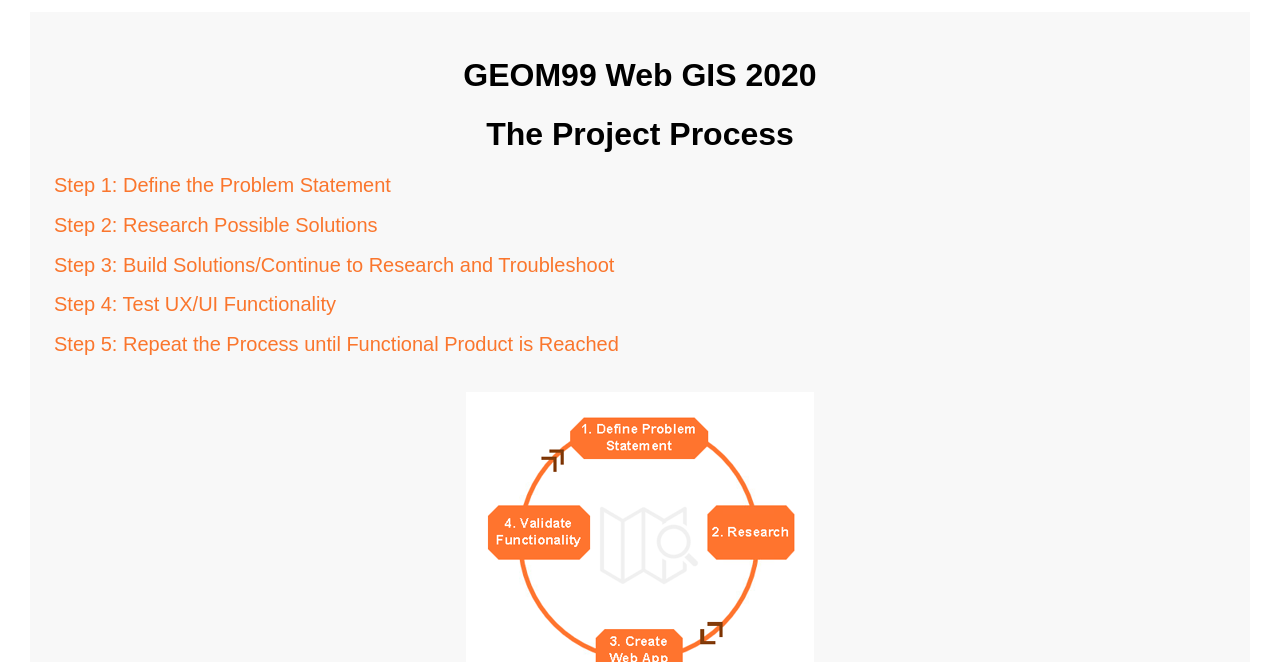
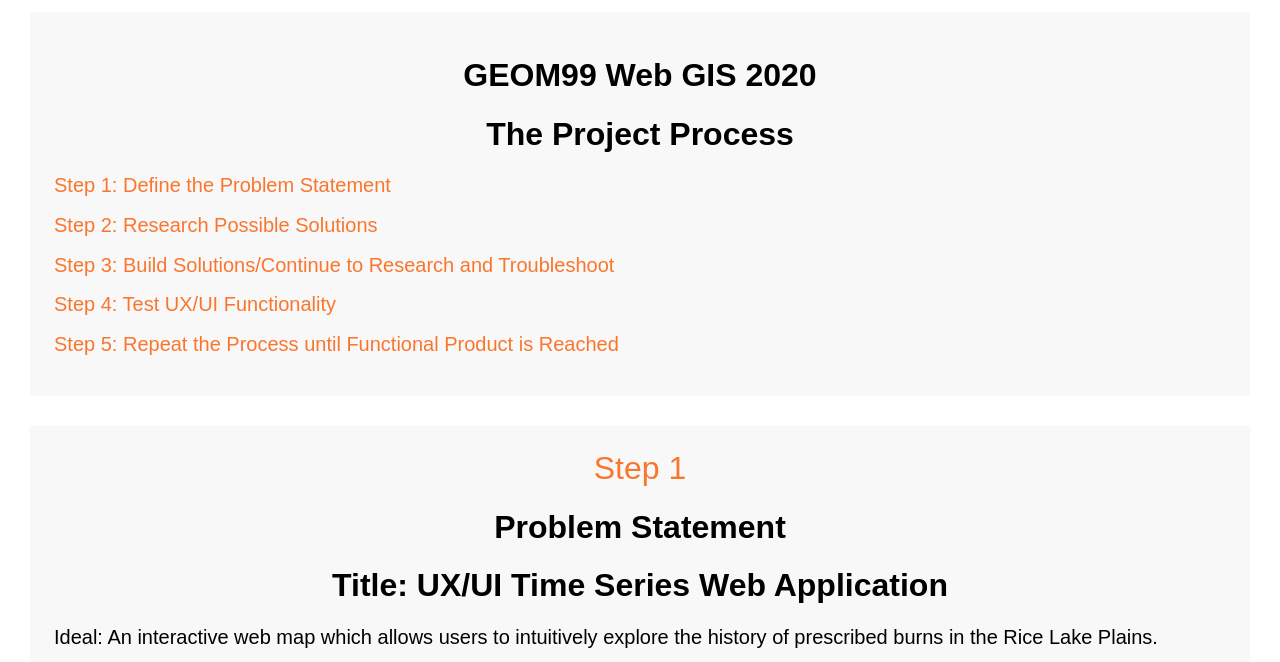
Before and after one commit to ebradbee/NCC-Prescribed-Burns, a plain HTML site: page process.html in a window 1280 px wide. Shown: the part 117-779 px from the top of the page. Drawn offline with Linux system fonts and the light colour scheme.

Commit message:
Update process.html

```diff
--- a/process.html
+++ b/process.html
@@ -35,7 +35,6 @@
       <h2> Step 5: Repeat the Process until Functional Product is Reached </h2>
     </a>
   </div>
-  <img src="workflow3.png" alt="Workflow illustration of defining the problem statement, researching, creating the web app, and validating its functionality. The image implies that the process is circular. ">
 </div>
 <div class="main">
   <a id="s1">
```
